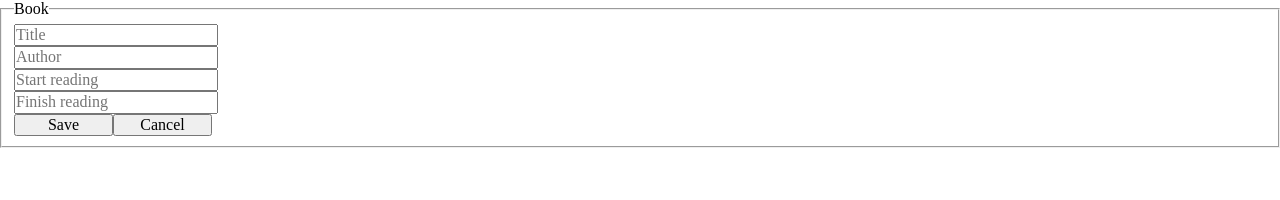
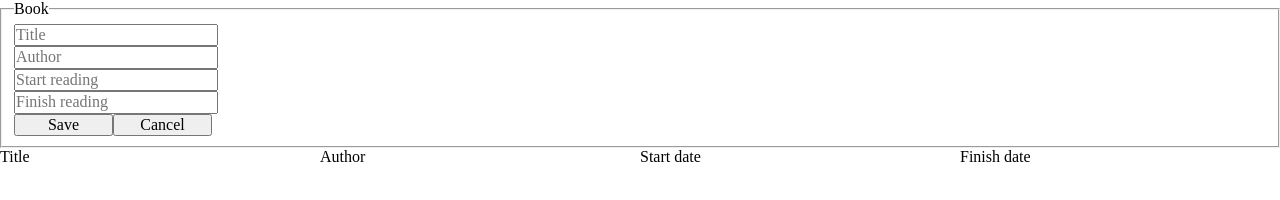
Before and after one commit to wulfiss/booklibrary, a website built with webpack: page dist/index.html in a window 1280 px wide. Built offline with nearby package versions, Linux system fonts and the light colour scheme.

Commit message:
Add sketch for table that will show the books

```diff
--- a/src/modules/UI.js
+++ b/src/modules/UI.js
@@ -84,10 +84,10 @@ const bookTable = function createATableToShowTheBooks(){
     const tableMain = createElements('div', 'tableMain');
 
     const header = createElements('div', 'tableHeader');
-    const headerTitle = createElements('div', 'headerTitle', 'headerItems');
-    const headerAuthor = createElements('div', 'headerAuthor', 'headerItems');
-    const headerStarDate = createElements('div', 'headerStarDate', 'headerItems');
-    const headerFinishDate = createElements('div', 'headerFinishDate', 'headerItems');
+    const headerTitle = createElements('div', 'headerTitle', 'headerItems', '','Title');
+    const headerAuthor = createElements('div', 'headerAuthor', 'headerItems', '', 'Author');
+    const headerStarDate = createElements('div', 'headerStarDate', 'headerItems', '', 'Start date');
+    const headerFinishDate = createElements('div', 'headerFinishDate', 'headerItems', '', 'Finish date');
 
     header.appendChild(headerTitle);
     header.appendChild(headerAuthor);
@@ -96,6 +96,7 @@ const bookTable = function createATableToShowTheBooks(){
 
     tableMain.appendChild(header);
 
+    return tableMain;
 }
 
 const basicElementBody = () => {
@@ -104,6 +105,7 @@ const basicElementBody = () => {
     const header =  createElements('header');
     const main = createElements('main');
     main.appendChild(form());
+    main.appendChild(bookTable());
     const footer = createElements('footer');
 
     body.appendChild(header);
--- a/src/style.scss
+++ b/src/style.scss
@@ -12,3 +12,12 @@ button.buttons{
     width: 99px;
     height: 22.4px;
 }
+
+div#tableHeader{
+    display: grid;
+    grid-template-columns: repeat(4, 1fr);
+}
+
+div.headerItems{
+
+}
```
